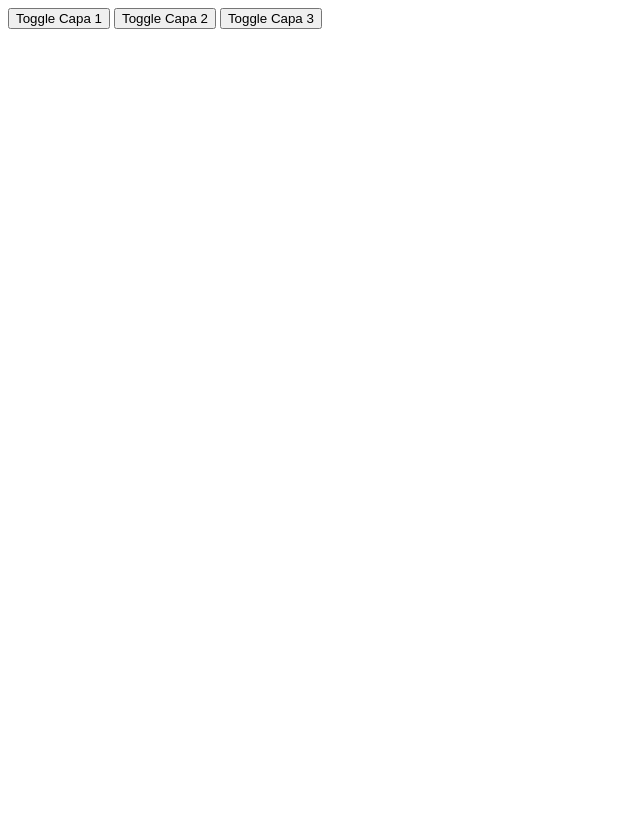
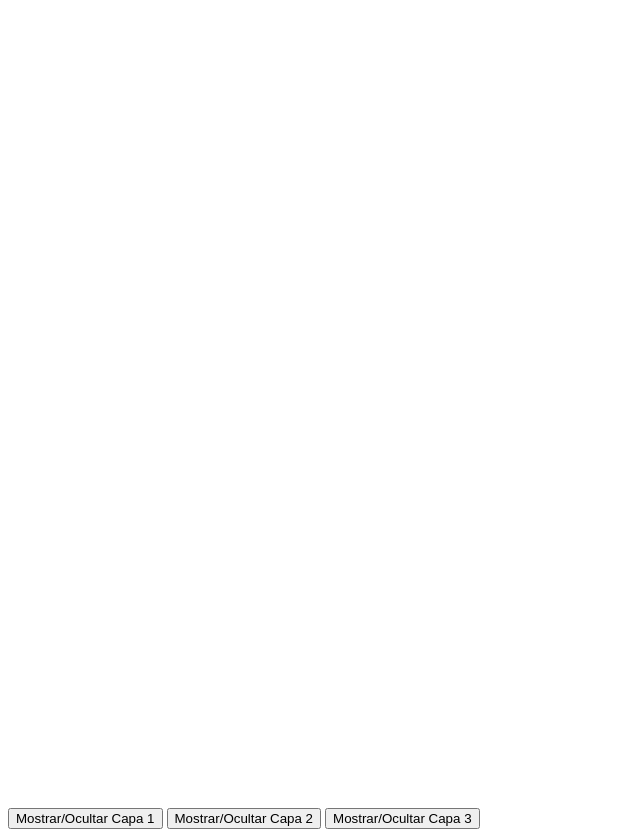
Before and after one commit to UnknowAi123/testingmrweb123, a plain HTML site: page index.html in a window 1280 px wide. Shown: the whole page, without its empty margins (0-640 px from the left). Before the commit the page ends 800 px from the top, so only its background shows below. Drawn offline with Linux system fonts and the light colour scheme.

Commit message:
Update index.html

```diff
--- a/index.html
+++ b/index.html
@@ -8,6 +8,7 @@
         .container {
             position: relative;
             max-width: 100%;
+            height: 100vh; /* Asegura que el contenedor tenga una altura fija */
             overflow: hidden;
         }
         .layer {
@@ -15,7 +16,7 @@
             top: 0;
             left: 0;
             width: 100%;
-            height: auto;
+            height: 100%; /* Asegura que las imágenes ocupen todo el contenedor */
             display: none;
         }
         #layer1 {
@@ -35,9 +36,9 @@
         <img id="layer2" class="layer" src="Images/Magika_6.png" alt="Capa 2">
         <img id="layer3" class="layer" src="imagen3.jpg" alt="Capa 3">
     </div>
-    <button onclick="toggleLayer('layer1')">Toggle Capa 1</button>
-    <button onclick="toggleLayer('layer2')">Toggle Capa 2</button>
-    <button onclick="toggleLayer('layer3')">Toggle Capa 3</button>
+    <button onclick="toggleLayer('layer1')">Mostrar/Ocultar Capa 1</button>
+    <button onclick="toggleLayer('layer2')">Mostrar/Ocultar Capa 2</button>
+    <button onclick="toggleLayer('layer3')">Mostrar/Ocultar Capa 3</button>
 
     <script>
         function toggleLayer(layerId) {
```
